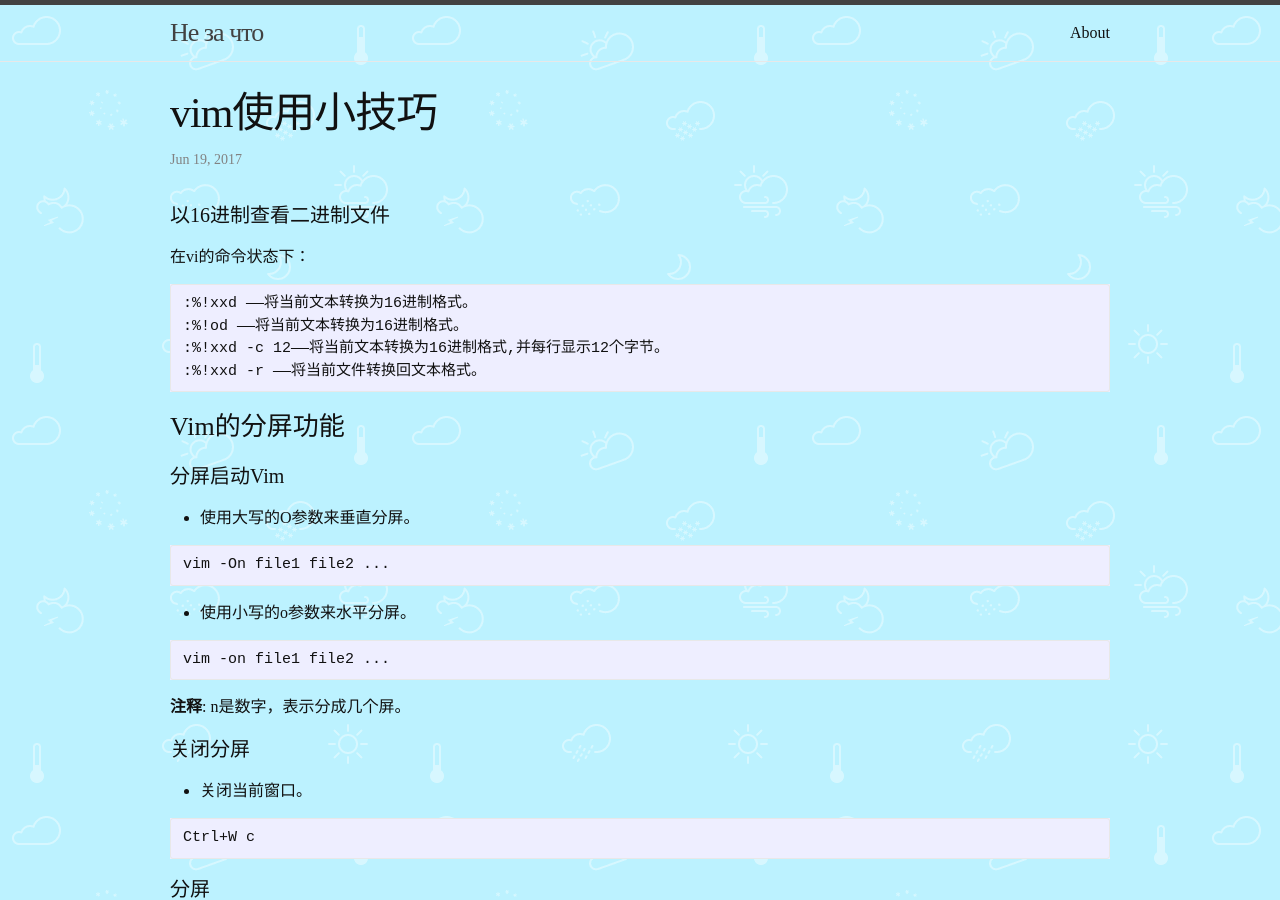
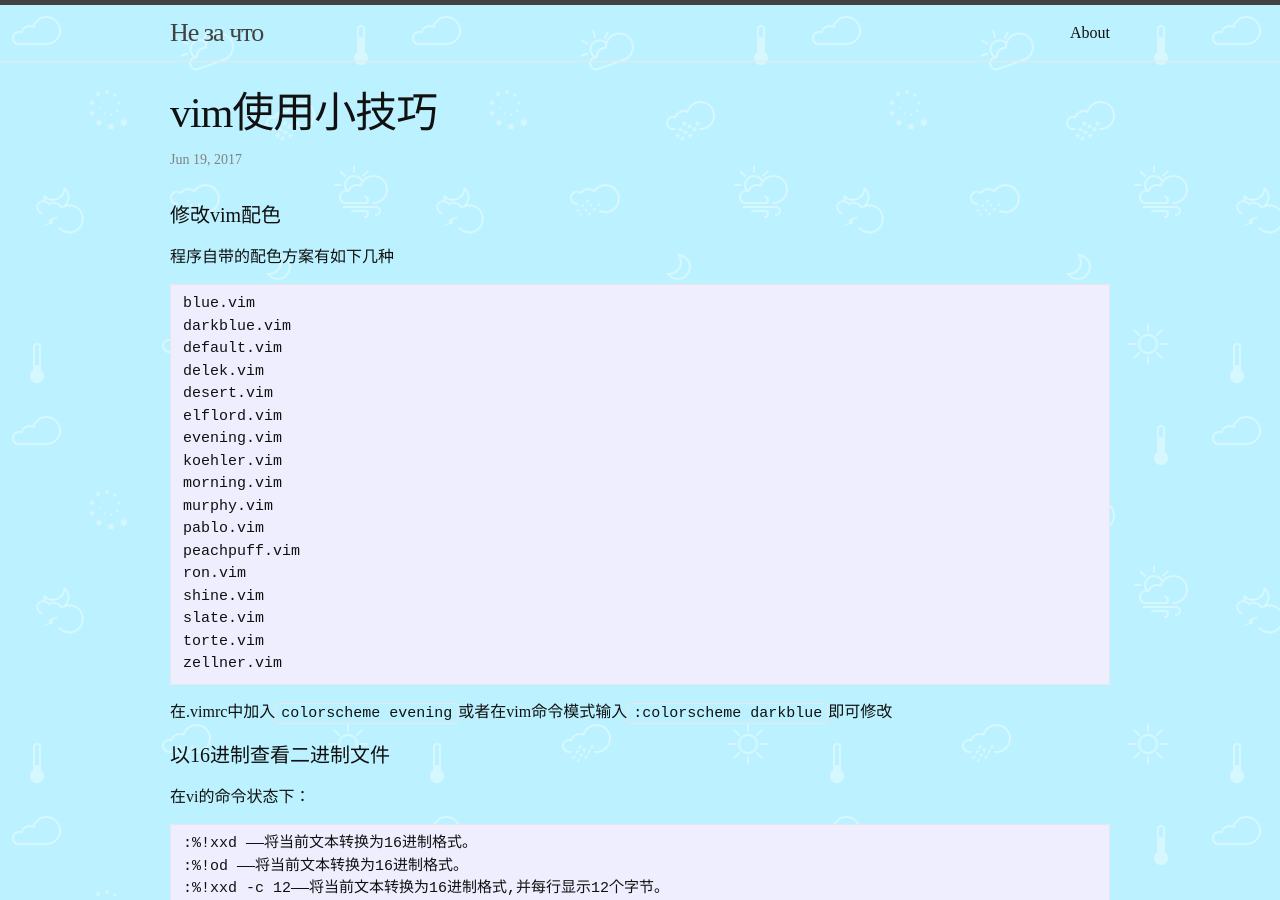
Before and after one commit to explorerlxz/explorerlxz.github.io, a Jekyll site: the page built from _posts/2017-06-19-Vim.md, in a window 1280 px wide and 900 px high. Built offline with Jekyll 4.4.1, drawn with Linux system fonts in a browser that asks for light colours.

Commit message:
change vim colors

````diff
--- a/_posts/2017-06-19-Vim.md
+++ b/_posts/2017-06-19-Vim.md
@@ -3,6 +3,31 @@
 title:  "vim使用小技巧"
 date:   2017-06-19
 ---
+
+#### 修改vim配色
+
+程序自带的配色方案有如下几种
+
+```
+blue.vim
+darkblue.vim
+default.vim
+delek.vim
+desert.vim
+elflord.vim
+evening.vim
+koehler.vim
+morning.vim
+murphy.vim
+pablo.vim
+peachpuff.vim
+ron.vim
+shine.vim
+slate.vim
+torte.vim
+zellner.vim
+```
+在.vimrc中加入`colorscheme evening`或者在vim命令模式输入`:colorscheme darkblue`即可修改
 
 
 #### 以16进制查看二进制文件
````
Also changed, not shown: _posts/2017-06-26-UNIX-pro-and-con.md (added, +24 -0 lines).
